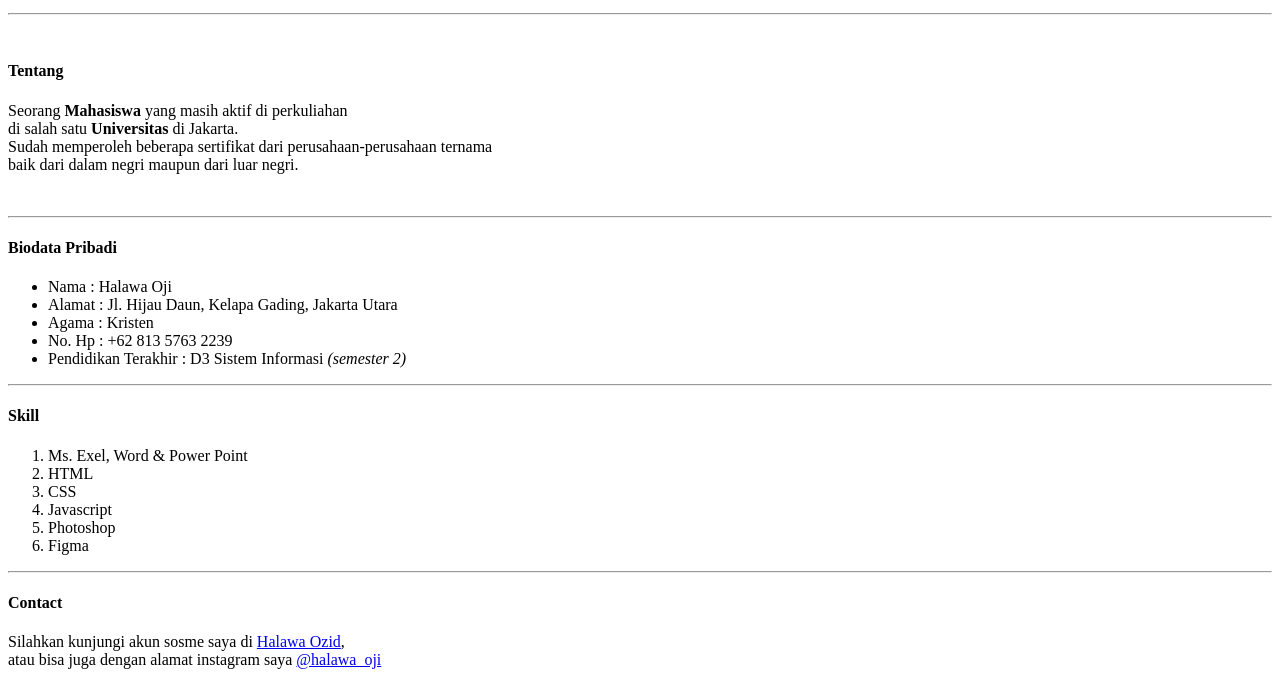
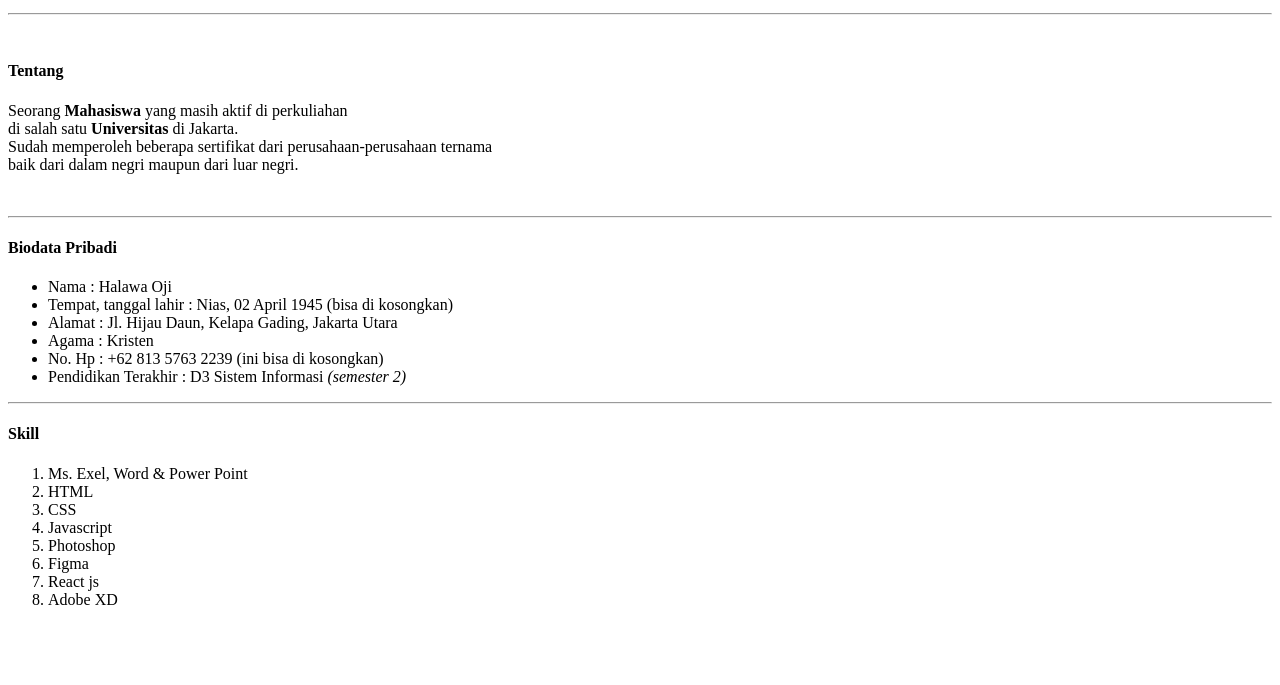
Before and after one commit to hutrianto11/tugas1-kursusHTML, a plain HTML site: page index.html in a window 1280 px wide. Shown: the part 426-1111 px from the top of the page. After the commit the page ends 1051 px from the top, so only its background shows below. Drawn offline with Linux system fonts and the light colour scheme.

Commit message:
Update index.html

```diff
--- a/index.html
+++ b/index.html
@@ -26,9 +26,10 @@
     <h4>Biodata Pribadi</h4>
     <ul>
         <li>Nama : Halawa Oji</li>
+        <li>Tempat, tanggal lahir : Nias, 02 April 1945 (bisa di kosongkan)</li>
         <li>Alamat : Jl. Hijau Daun, Kelapa Gading, Jakarta Utara</li>
         <li>Agama : Kristen</li>
-        <li>No. Hp : +62 813 5763 2239</li>
+        <li>No. Hp : +62 813 5763 2239 (ini bisa di kosongkan)</li>
         <li>Pendidikan Terakhir : D3 Sistem Informasi <i>(semester 2)</i></li>
     </ul>
 
@@ -41,14 +42,9 @@
         <li>Javascript</li>
         <li>Photoshop</li>
         <li>Figma</li>
+        <li>React js</li>
+        <li>Adobe XD</li>
     </ol>
-
-    <hr>
-    <h4>Contact</h4>
-    <p>
-        Silahkan kunjungi akun sosme saya di <a href="https://www.facebook.com/ozid.halawa/" target="_blank">Halawa Ozid</a>, <br>
-        atau bisa juga dengan alamat instagram saya <a href="https://www.instagram.com/halawa_oji/" target="_blank">@halawa_oji</a>
-</p>
 
 </body>
 </html>
```
